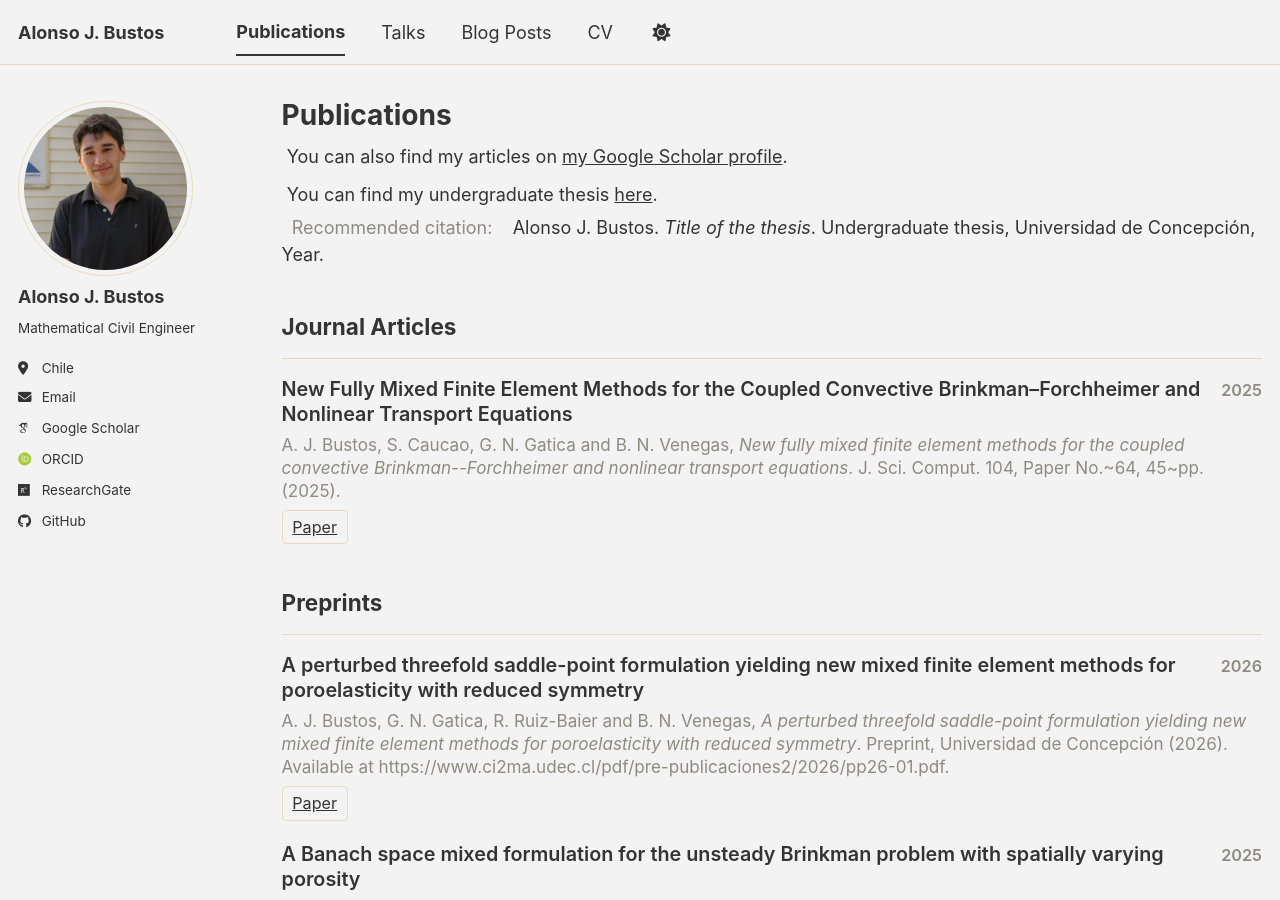
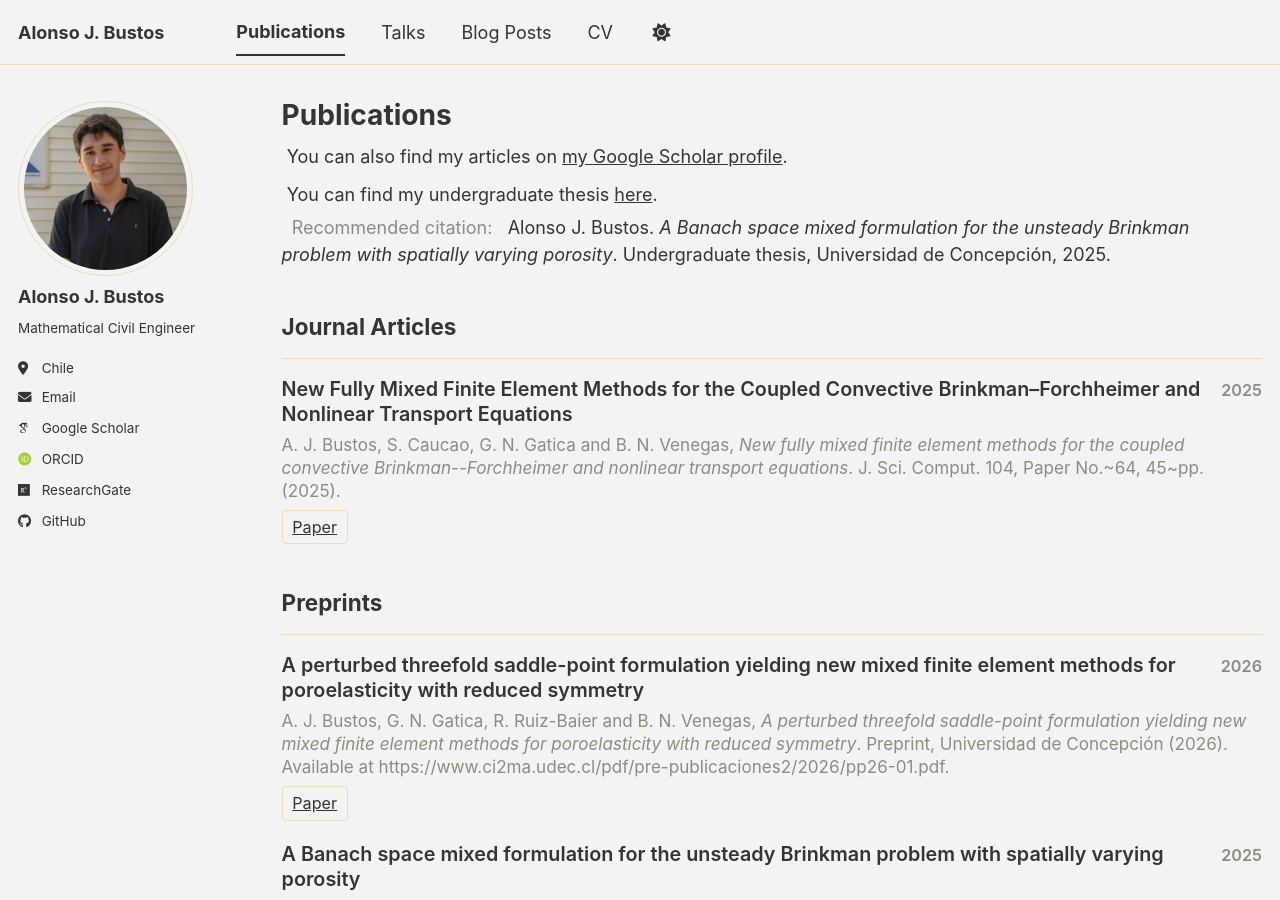
Before and after one commit to alonsojbustos/alonsojbustos.github.io, a Jekyll site: the page built from _pages/publications.html, in a window 1280 px wide and 900 px high. Built offline with Jekyll 4.4.1, drawn with Linux system fonts in a browser that asks for light colours; some web fonts are replaced; a script bundle is joined from its source files by our own code; library files that are not in the unit come from our copies.

Commit message:
Update publications.html

```diff
--- a/_pages/publications.html
+++ b/_pages/publications.html
@@ -17,8 +17,7 @@ author_profile: true
         Recommended citation:
       </span>
       <span>
-        <!-- TODO: replace with your real thesis citation -->
-        Alonso J. Bustos. <i>Title of the thesis</i>. Undergraduate thesis, Universidad de Concepción, Year.
+        Alonso J. Bustos. <i>A Banach space mixed formulation for the unsteady Brinkman problem with spatially varying porosity</i>. Undergraduate thesis, Universidad de Concepción, 2025.
       </span>
     </div>
   </div>
```
